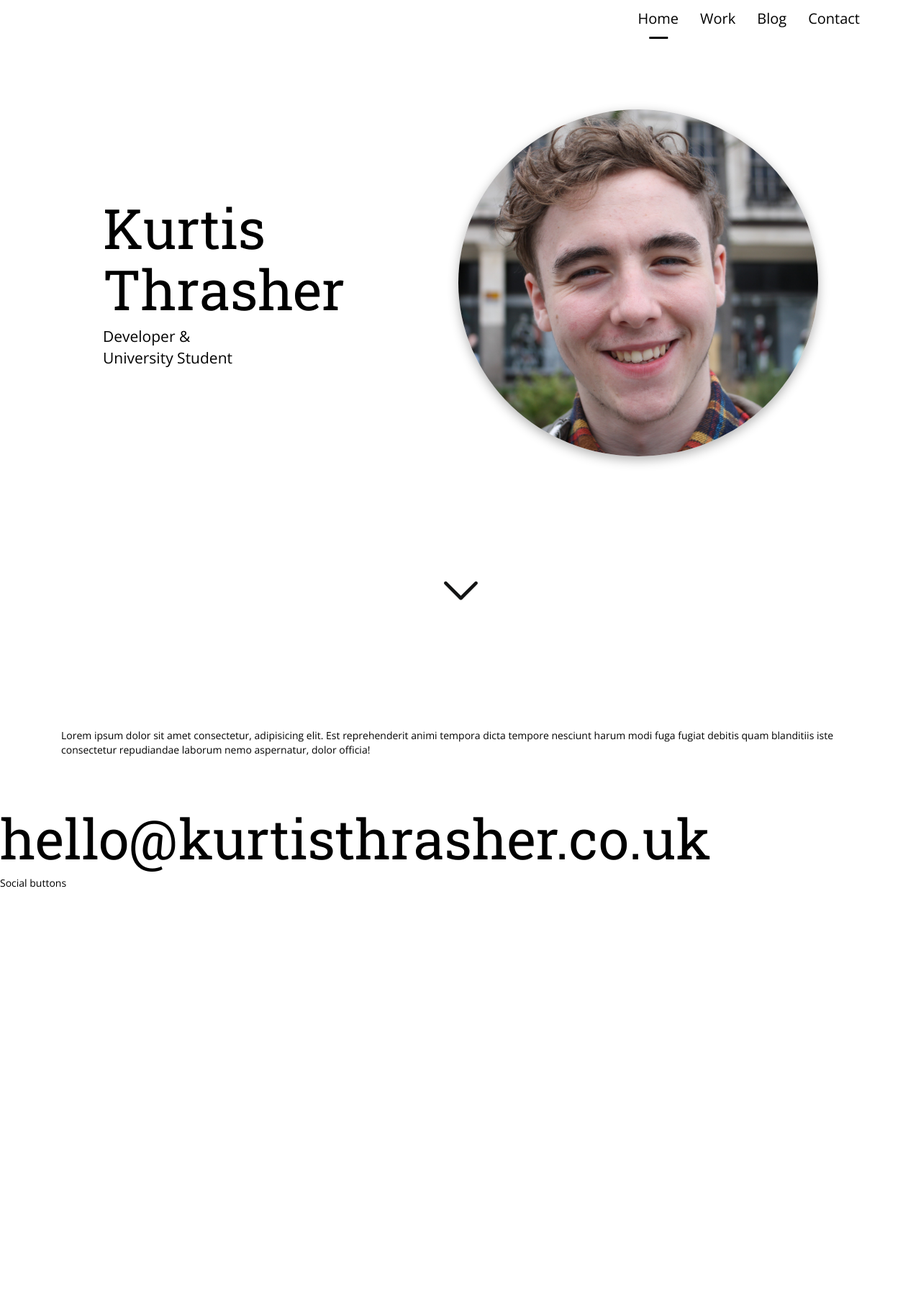
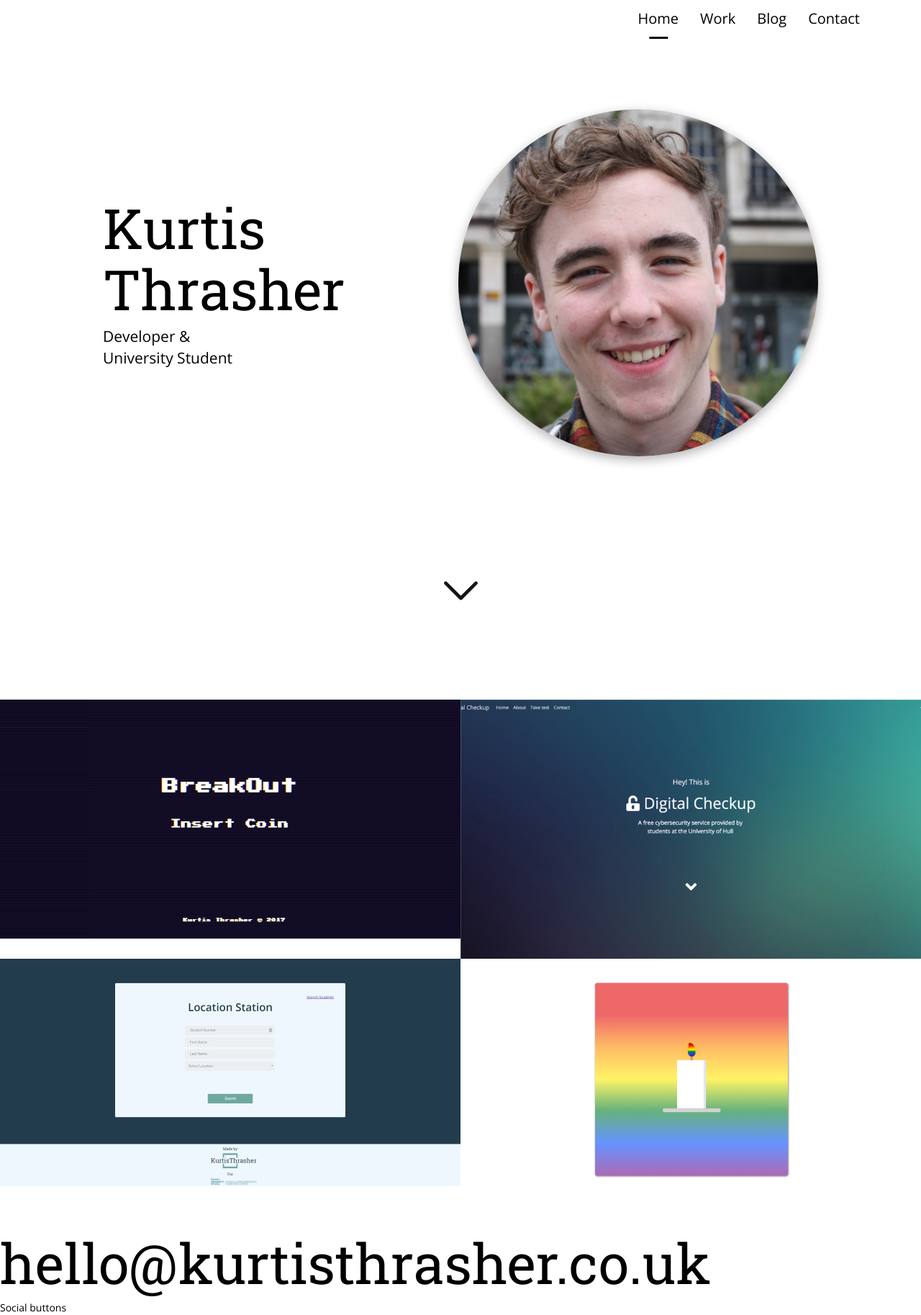
Before and after one commit to kthrasher1/porfolio-redux, a Jekyll site: the page built from index.html, in a window 1280 px wide. Shown: the whole page at 72% size. Built offline with Jekyll 4.4.1, drawn with Linux system fonts in a browser that asks for light colours; nearby versions of some CDN libraries; before the commit the page ends 1237 px from its top, so only the background shows below that.

Commit message:
Added images for porfolio work, added stylings for them

```diff
--- a/_layouts/default.html
+++ b/_layouts/default.html
@@ -13,8 +13,8 @@
     {% include nav.html %}
     {% include header.html %}
 
-    <div class="container">
-      <div class="content">
+    <div class="">
+      <div class="content" id="images">
         {{ content }}
       </div>
     </div><!-- /.container -->
--- a/css/3-layout/_content.scss
+++ b/css/3-layout/_content.scss
@@ -3,3 +3,35 @@ h1{
     font-size: 5.5em;
     position: relative;
   }
+
+#images{
+  margin: 0;
+  padding: 0;
+  width: 100vw;
+  display: grid;
+  grid-template-columns: 1fr 1fr;
+  grid-template-rows: 1fr 1fr;
+  grid-template-areas: "PicOne PicTwo" "PicThree PicFour";
+
+  img{
+    max-width: 100%;
+    justify-self: stretch;
+
+  }
+}
+
+.PicOne {
+  grid-area: PicOne;
+}
+
+.PicTwo {
+  grid-area: PicTwo;
+}
+
+.PicThree {
+  grid-area: PicThree;
+}
+
+.PicFour {
+  grid-area: PicFour;
+ }
--- a/index.html
+++ b/index.html
@@ -3,7 +3,7 @@ layout: default
 title:  'Welcome'
 ---
 
-<p>Lorem ipsum dolor sit amet consectetur, adipisicing elit. Est reprehenderit animi tempora dicta tempore
-   nesciunt harum modi fuga fugiat
-   debitis quam blanditiis iste consectetur
-   repudiandae laborum nemo aspernatur, dolor officia!</p>
+<div class="PicOne"><img src="{{ site.path }}/images/breakout.png" alt=""></div>
+<div class="PicTwo"><img src="{{ site.path }}/images/digitalCheckup.png"  alt=""></div>
+<div class="PicThree"><img src="{{ site.path }}/images/Capture.png"  alt=""></div>
+<div class="PicFour"><img src="{{ site.path }}/images/orlando.png"  alt=""></div>
```
Also changed, not shown: images/Capture.png (added), images/LocationStation.png (added), images/breakout.PNG (added), images/breakout.gif (added), images/breakout2.gif (added), images/digitalCheckup.png (added), images/orlando.PNG (added), images/orlando.gif (added), 1 other file.
